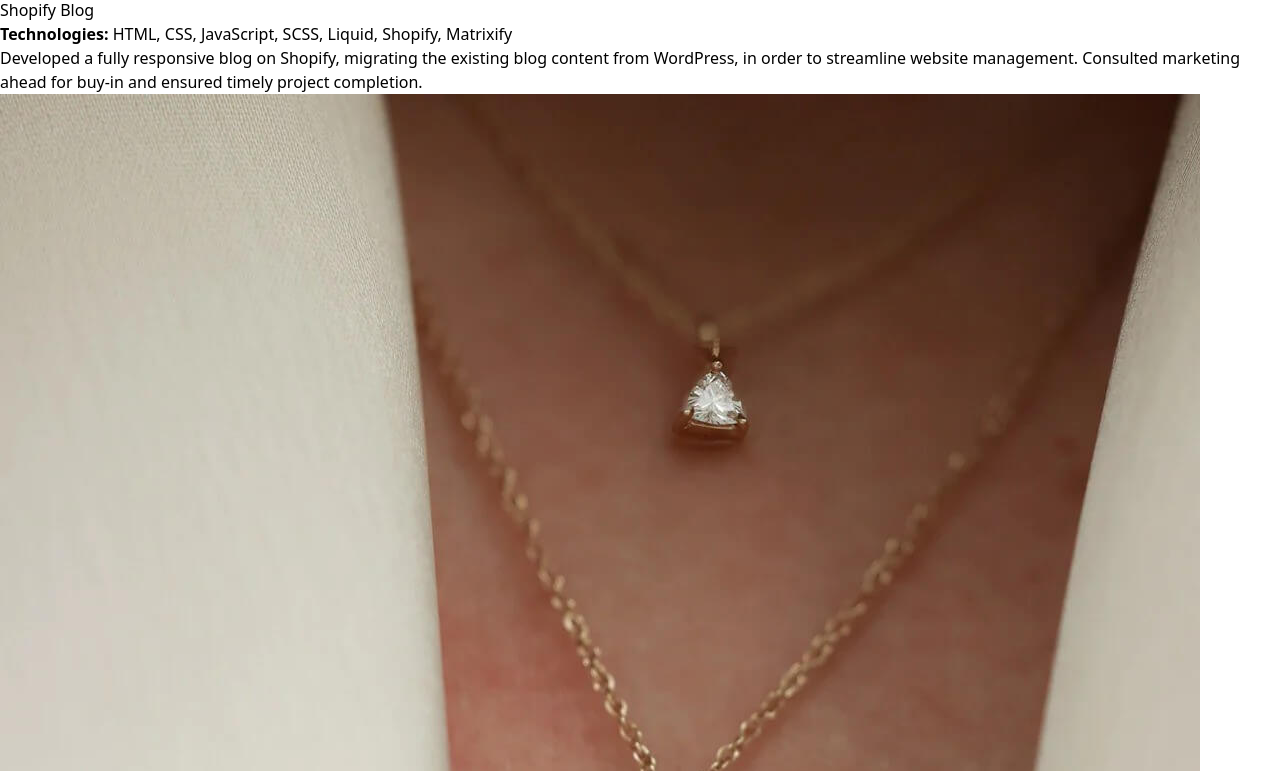
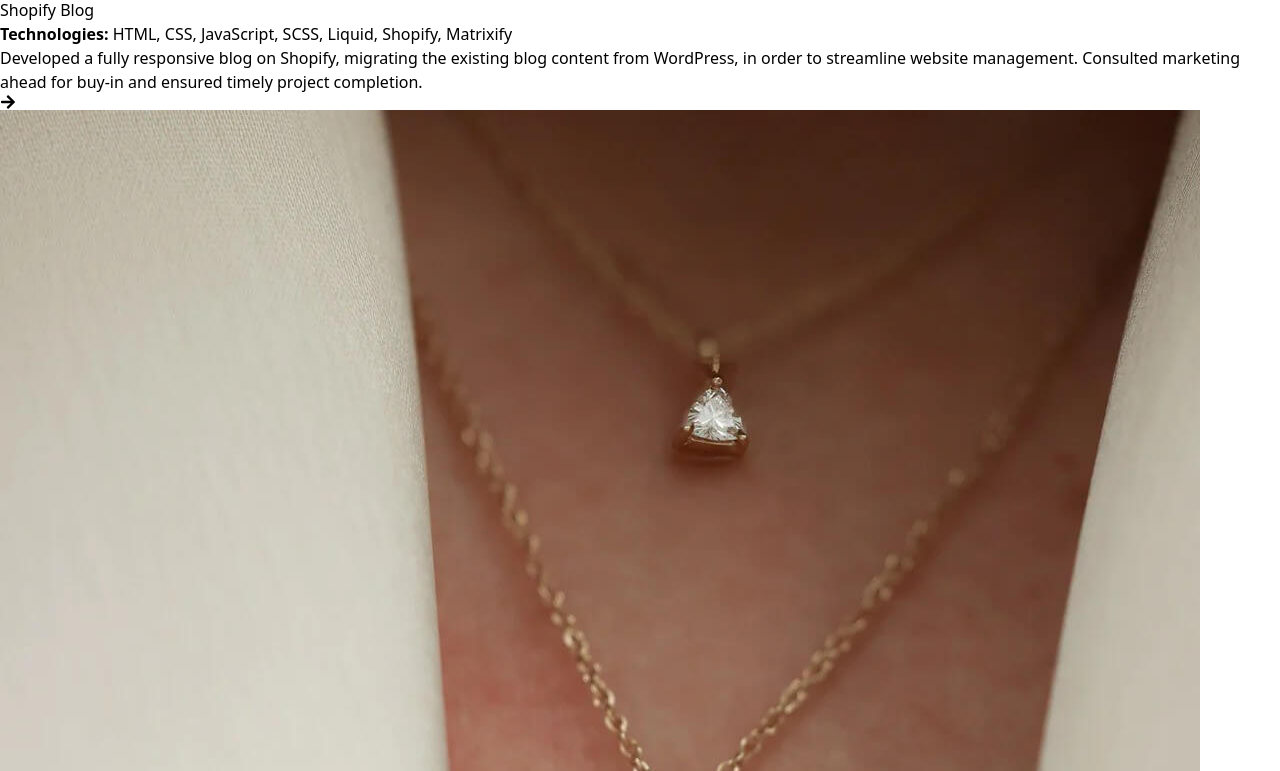
Before and after one commit to JessicaJuliet/react-portfolio, a React (Vite) app: page / in a window 1280 px wide. Shown: the part 2749-3520 px from the top of the page. Built offline with nearby package versions, Linux system fonts and the light colour scheme.

Commit message:
refactor(ProjectsCard): add right arrow icon

```diff
--- a/src/components/ProjectsCard.jsx
+++ b/src/components/ProjectsCard.jsx
@@ -1,5 +1,6 @@
 import {FaGithubSquare} from "react-icons/fa";
 import {TbWorldWww} from "react-icons/tb";
+import {FaArrowRight} from "react-icons/fa";
 import { Link } from "react-router-dom";
 
 const ProjectsCard = ({url, img, pageLink, github, title, technology, text}) => {
@@ -9,8 +10,11 @@ const ProjectsCard = ({url, img, pageLink, github, title, technology, text}) =>
             <img src={img} alt={title} className="w-full object-cover rounded-t-lg h-64"/>
             <div className="p-8">
                 <h2 className="text-xl tracking-wide capitalize font-medium">{title}</h2>
-                <p className="mt-4 text-slate-700 capitalize leading-loose font-light"><b>Technologies:</b> {technology}</p>
-                <p className="mt-4 text-slate-700 leading-loose">{text}</p>
+                <p className="my-4 text-slate-700 capitalize leading-loose font-light"><b>Technologies:</b> {technology}</p>
+                <p className="my-4 text-slate-700 leading-loose">{text}</p>
+                <div className="flex justify-end">
+                    <FaArrowRight className="h-5 w-5 text-slate-900 hover:text-slate-500 duration-300" />
+                </div>
                 {/* <div className="mt-4 flex gap-x-4">
                     <a href={url}>
                         <TbWorldWww className="h-8 w-8 text-slate-500 hover:text-slate-950 duration-300" />
```
